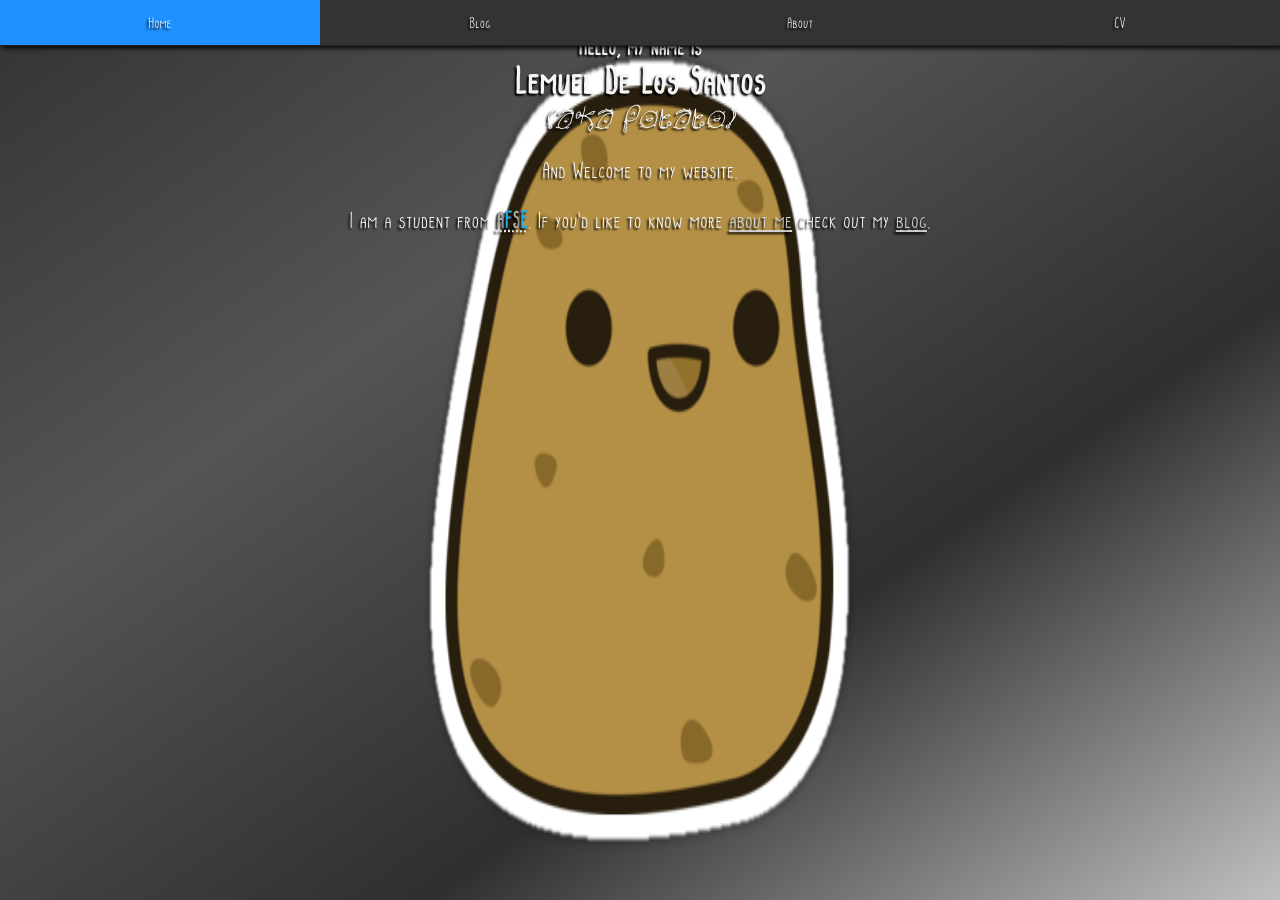
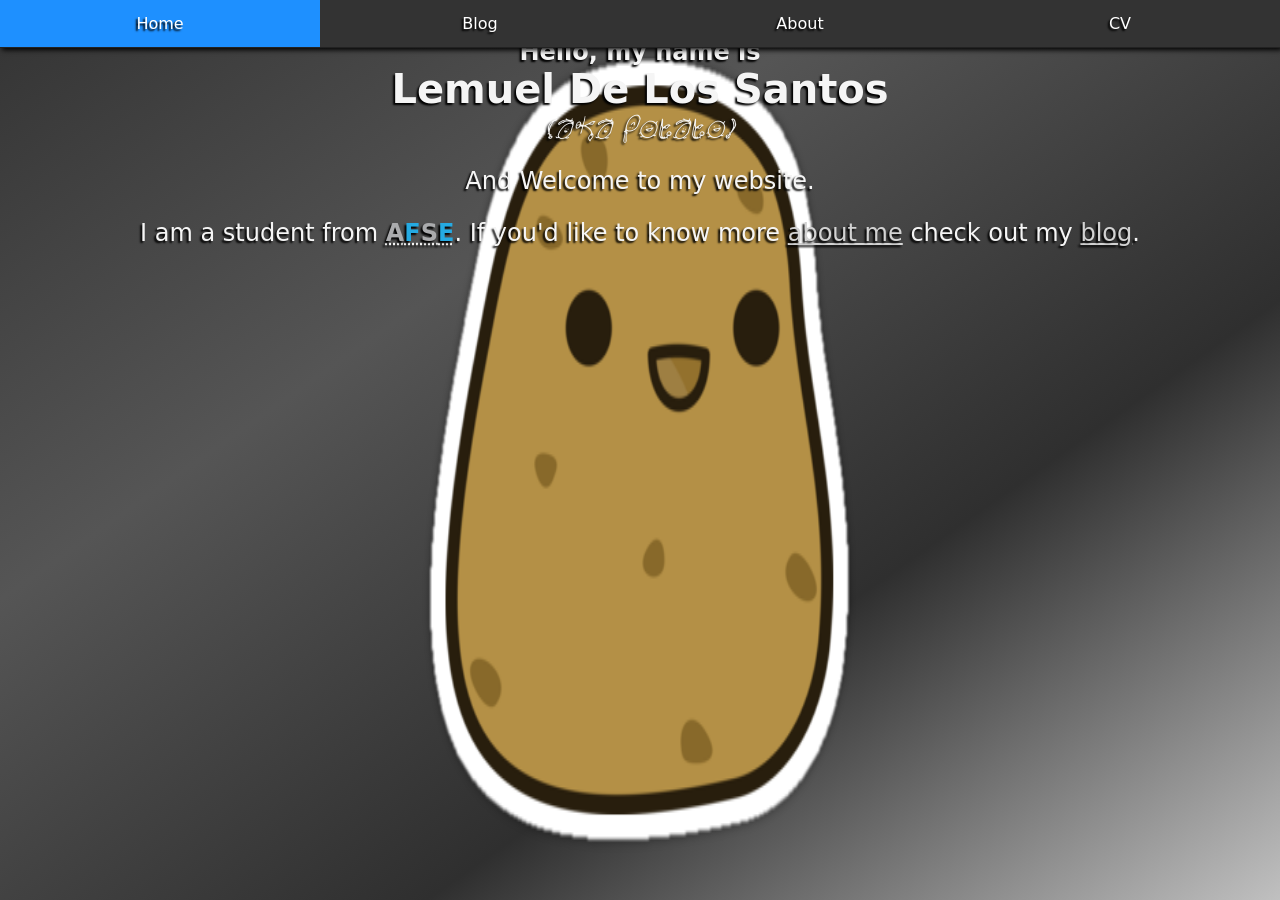
Before and after one commit to lemueldls/lemueld6200.github.io, a Jekyll site: the page built from index.html, in a window 1280 px wide. Built offline with Jekyll 4.4.1, drawn with Linux system fonts in a browser that asks for light colours.

Commit message:
Update main.css

```diff
--- a/css/main.css
+++ b/css/main.css
@@ -30,7 +30,7 @@
 * {
 	color:whitesmoke;
 	text-align:center;
-	font-family:Potatoes And Peas;
+	font-family:Comic Sans MS;
 	text-shadow:-2px 2px 2px black;
 }
 html {
```
